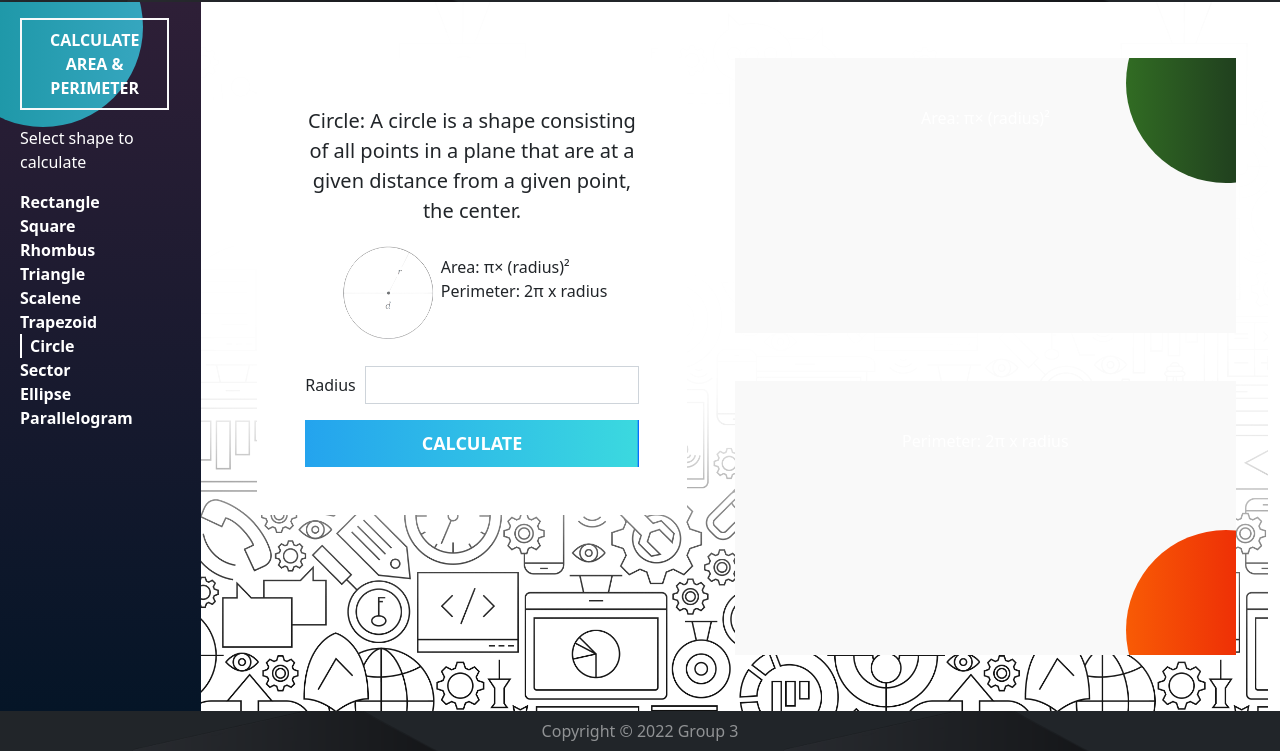
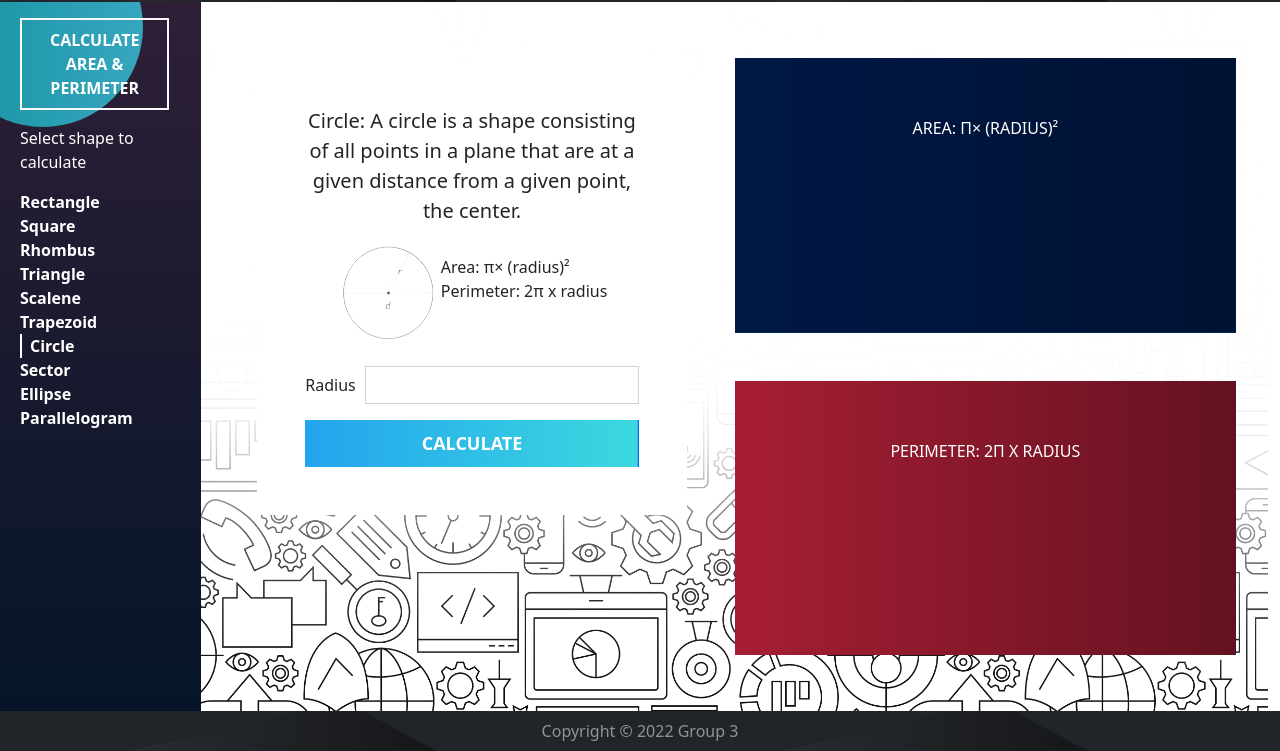
Before and after one commit to cardsakura23/cardsakura23.github.io, a plain HTML site: page Circle.html in a window 1280 px wide. Shown: the part 49-800 px from the top of the page. Drawn offline with nearby package versions, Linux system fonts and the light colour scheme; files whose address does not match are found by name.

Commit message:
Update style.css

```diff
--- a/styles/style.css
+++ b/styles/style.css
@@ -95,69 +95,64 @@
 
 .buttonHover:hover:before {
     transform: scaleX(1.1) scaleY(1.1);
-}
-
-button:hover::before {
     left: calc(100% + 32px);
     transition: 0.75s;
 }
 
 .bodyGradientRed {
-    background-color: #f9f9f9;
+    text-align: center;
+    text-transform: uppercase;
+    padding: 10px 0px 10px 0px;
+    color: #001233;
+    background-color: #002855;
+    cursor: pointer;
     overflow: hidden;
-    transition: 0.6s;
     transform: translate(0);
-    font-weight: 400;
-}
-
-.bodyGradientRed p:hover {
-    color: #ffffff;
-    border-color: #ffffff;
 }
 
 .bodyGradientRed::before {
     content: "";
     position: absolute;
-    top: -75px;
-    right: -90px;
     z-index: -1;
-    background: linear-gradient(to right, #316c23, #22441f,#0c2412);
-    border-radius: 75%;
-    width: 200px;
-    height: 200px;
-    transition: 0.75s;
+    top: 0;
+    left: 0;
+    right: 0;
+    bottom: 0;
+    background: linear-gradient(90deg,  #002855, #001845, #001233);
+    transition: 0.4s ease;
+    transform: scaleX(2);
+    transform-origin: 100% 0;
 }
 
 .bodyGradientRed:hover::before {
-    transform: scale(9);
+    transform: scaleX(1.1) scaleY(1.1);
 }
 
 .bodyGradientYellow {
-    background-color: #f9f9f9;
+    text-align: center;
+    text-transform: uppercase;
+    padding: 10px 0px 10px 0px;
+    color: #001233;
+    background-color: #002855;
+    cursor: pointer;
     overflow: hidden;
-    transition: 0.6s;
     transform: translate(0);
-    font-weight: 400;
-}
-
-.bodyGradientYellow {
-    color: #020e26;
-    border-color: #020e26;
 }
 
 .bodyGradientYellow::before {
     content: "";
     position: absolute;
-    bottom: -75px;
-    right: -90px;
     z-index: -1;
-    background: linear-gradient(to right,  #f85b05, #ef3406,#f40e05);
-    border-radius: 75%;
-    width: 200px;
-    height: 200px;
-    transition: 0.75s;
+    top: 0;
+    left: 0;
+    right: 0;
+    bottom: 0;
+    background: linear-gradient(90deg,  #b21e35, #a71e34, #641220);
+    transition: 0.4s ease;
+    transform: scaleX(2);
+    transform-origin: 100% 0;
 }
 
 .bodyGradientYellow:hover::before {
-    transform: scale(9);
+    transform: scaleX(1.1) scaleY(1.1);
 }
```
